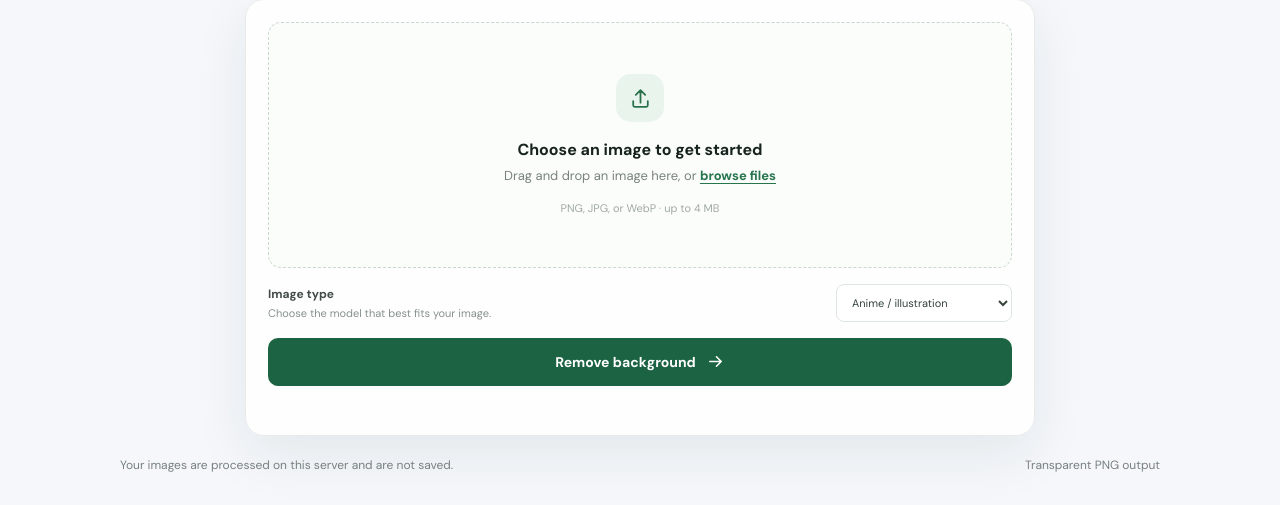
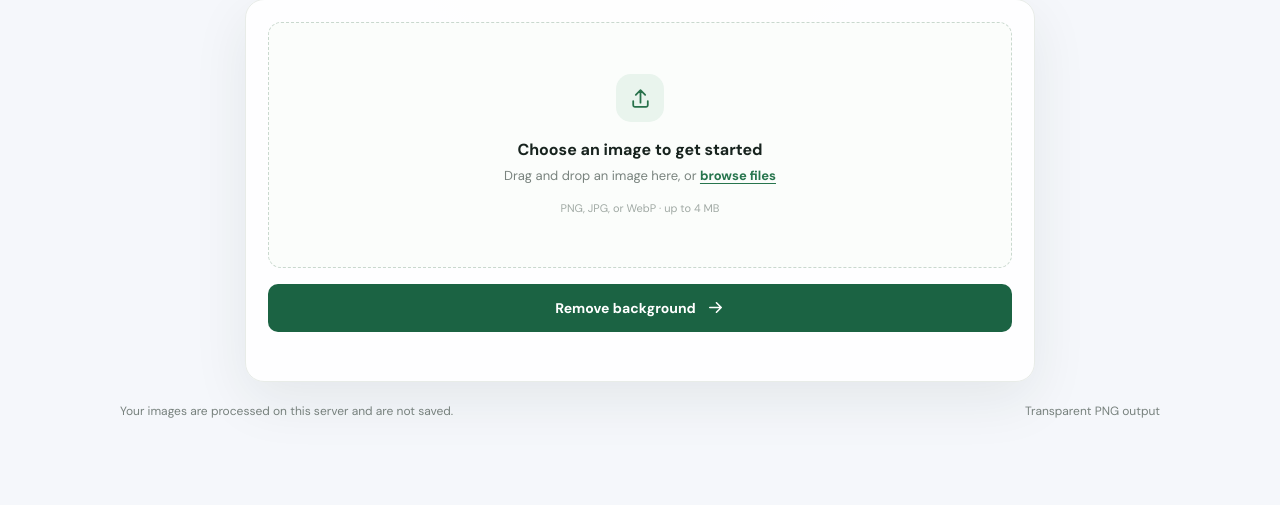
Before and after one commit to spyd3r00/ClearCut-Background-Remover, a Flask app: page / in a window 1280 px wide. Shown: the part 378-883 px from the top of the page. After the commit the page ends 796 px from the top, so only its background shows below. Run offline with Flask 3, Linux system fonts and the light colour scheme; some libraries are stand-ins or nearby versions.

Commit message:
revert to general image background remover

```diff
--- a/app/routes.py
+++ b/app/routes.py
@@ -31,7 +31,7 @@ def remove_background():
     if upload is None or not upload.filename:
         return jsonify(error="Choose an image to continue."), 400
 
-    model_choice = request.form.get("model", "anime")
+    model_choice = request.form.get("model", "general")
     if model_choice not in MODEL_OPTIONS:
         return jsonify(error="Choose a supported image type."), 400
 
--- a/app/static/background-remover.css
+++ b/app/static/background-remover.css
@@ -237,42 +237,6 @@ h1 span {
   background: #f0f3f1;
 }
 
-.model-picker {
-  display: flex;
-  align-items: center;
-  justify-content: space-between;
-  gap: 16px;
-  margin-top: 16px;
-}
-
-.model-description {
-  display: grid;
-  gap: 4px;
-}
-
-.model-description label {
-  color: #424d47;
-  font-size: 12px;
-  font-weight: 700;
-}
-
-.model-description span {
-  color: #87918b;
-  font-size: 11px;
-}
-
-.model-picker select {
-  max-width: 55%;
-  min-height: 38px;
-  padding: 0 32px 0 11px;
-  border: 1px solid #dfe6e1;
-  border-radius: 8px;
-  background: white;
-  color: #34443b;
-  font: inherit;
-  font-size: 11px;
-}
-
 .submit-button,
 .download-button {
   min-height: 48px;
@@ -478,15 +442,6 @@ h2 {
     font-size: 11px;
   }
 
-  .model-picker {
-    align-items: flex-start;
-  }
-
-  .model-picker select {
-    max-width: 50%;
-    font-size: 10px;
-  }
-
   .result-heading {
     align-items: flex-start;
   }
--- a/app/templates/index.html
+++ b/app/templates/index.html
@@ -44,17 +44,6 @@
             <button id="clear-button" class="clear-button" type="button" aria-label="Remove selected image">×</button>
           </div>
 
-          <div class="model-picker">
-            <div class="model-description">
-              <label for="model">Image type</label>
-              <span>Choose the model that best fits your image.</span>
-            </div>
-            <select id="model" name="model">
-              <option value="anime" selected>Anime / illustration</option>
-              <option value="general">Photo / general image</option>
-            </select>
-          </div>
-
           <button id="submit-button" class="submit-button" type="submit">
             <span class="button-label">Remove background</span>
             <span class="button-spinner" aria-hidden="true"></span>
```
Also changed, not shown: tests/test_app.py (+4 -2 lines), README.md.
